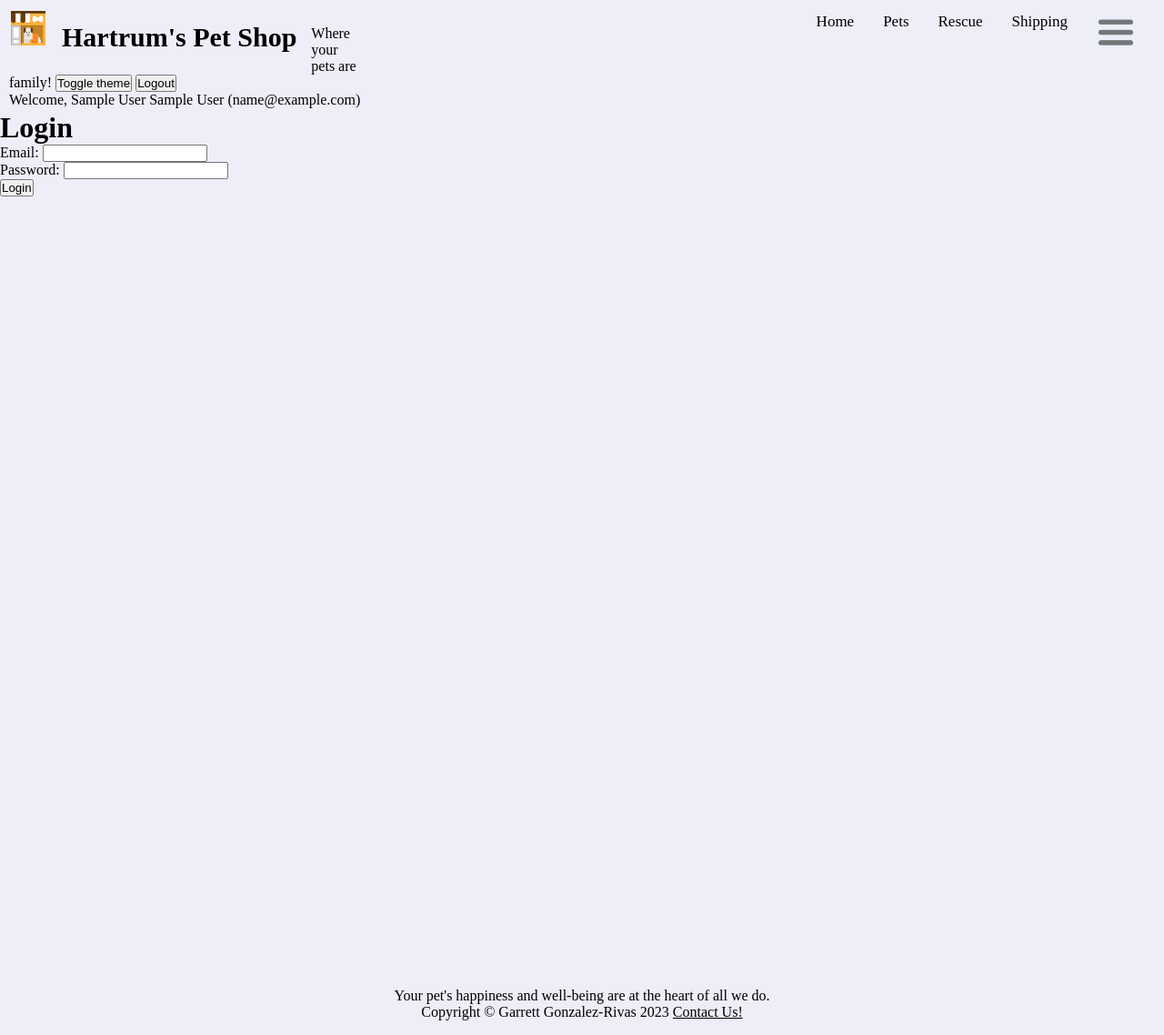
After one commit to GarrettGR/NJIT_IT202_FA23, a PHP site: page /login.php in a window 1280 px wide. The commit adds this page. Shown: the whole page at 91% size. Run offline with PHP 8.4, Linux system fonts and the light colour scheme; the visitor is signed in with stand-in values (Sample User, id 1); grey boxes are pictures that could not be loaded.

Commit message:
computing assignment 009

```diff
--- a/Chapter 6/Unit 9 assignment/header.php
+++ b/Chapter 6/Unit 9 assignment/header.php
@@ -1,5 +1,13 @@
+<?php
+    if (session_status() == PHP_SESSION_NONE) {
+        session_start();
+    }
+?>
+
 <!DOCTYPE html>
 <html>
+
+<head>
     <script>
         function toggleTheme() {
             let htmlDataset = document.documentElement.dataset;
@@ -10,19 +18,35 @@
             }
         }
     </script>
+</head>
 
-    <header class = "topnav">
+<header class="topnav">
 
     <div style="float:left; margin-left: 10px; margin-top: 10px;">
-            <img style="float:left;width:42px;height:42px;" src = "images\3048235.png" alt = "Hartrum's Pet Shop Logo"  >
+        <img style="float:left;width:42px;height:42px;" src="images\3048235.png" alt="Hartrum's Pet Shop Logo">
         <h1>Hartrum's Pet Shop</h1><br>
         <p style="display:inline; color: var(--text)">Where your pets are family!</p>
         <button onclick="toggleTheme()" style="display: inline">Toggle theme</button>
+
+        <?php if ($_SESSION['logged_in']) { ?>
+            <form action = "login.php" method = "POST" style="display: inline">
+                <input type = "hidden" name = "action" value = "logout" style="display: inline">
+                <input type = "submit" value = "Logout" style="display: inline"></form>
+        <?php } else { ?>
+            <form action = "login.php" method = "POST" style='display: inline'>
+                <input type = "hidden" name = "action" value = "login" style="display: inline">
+                <input type = "submit" value = "Login" style="display: inline"></form>
+        <?php } ?>
+
+        <?php if ($_SESSION['logged_in']) { ?>
+            <p style="display: block">Welcome, <?php echo $_SESSION['first_name'] . " " . $_SESSION['last_name'] . " (" . $_SESSION['email'] ?>) </p>
+        <?php } ?>
+
     </div>
 
     <ul>
         <li style="list-style-type: none;"> <a href="#contact">
-            <img style="float:right;width:42px;height:42px;" src = "images\588a64e7d06f6719692a2d11.png" alt = "hamburger logo icon"  >
+                <img style="float:right;width:42px;height:42px;" src="images\588a64e7d06f6719692a2d11.png" alt="hamburger logo icon">
             </a>
             <ul>
                 <li><a href="#services">Services</a></li>
@@ -34,7 +58,7 @@
     </ul>
 
     <?php if ($page == 'shipping') { ?>
-            <a href="shipping.php?active=shipping.php" class="active">Shipping</a>
+        <a href="shipping.?phpactive=shipping.php" class="active">Shipping</a>
     <?php } else { ?>
         <a href="shipping.php?active=shipping.php">Shipping</a>
     <?php } ?>
@@ -58,4 +82,5 @@
     <?php } ?>
 
 </header>
+
 </html>
--- /dev/null
+++ b/Chapter 6/Unit 9 assignment/login.php
@@ -0,0 +1,144 @@
+<?php
+
+if (session_status() == PHP_SESSION_NONE) {
+    session_start();
+}
+
+$action = filter_input(INPUT_POST, 'action');
+if ($action == 'logout') {
+    $_SESSION['logged_in'] = false;
+    include('index.php');
+    exit();
+}
+
+include_once('database.php');
+
+if (!function_exists('verify_login')) {
+    function verify_login($email, $password_login)
+    {
+        global $db;
+        $query = 'SELECT * FROM breadManagers WHERE emailAddress = :email';
+        $statement = $db->prepare($query);
+        $statement->bindValue(':email', $email);
+        $statement->execute();
+        $data = $statement->fetch();
+        $statement->closeCursor();
+
+        if (empty($data)) {
+            //display the login page
+            $error = [3, 'Email not found'];
+            unset($_POST['formSubmit']);
+            include('login.php');
+            exit();
+        } else if (password_verify($password_login, $data['password'])) {
+            //set session variable 'logged in' to true
+            $_SESSION['logged_in'] = true;
+            $_SESSION['first_name'] = $data['firstName'];
+            $_SESSION['last_name'] = $data['lastName'];
+            $_SESSION['email'] = $data['emailAddress'];
+            include('index.php');
+            exit();
+        } else {
+            //display the login page
+            $error = [4, 'Password incorrect'];
+            unset($_POST['formSubmit']);
+            include('login.php');
+            exit();
+        }
+    }
+}
+
+//verify the email and password passed in post array
+
+if (!isset($email)) {
+    $email = '';
+}
+if (!isset($password_login)) {
+    $password_login = '';
+}
+if (!isset($error)) {
+    $error = [0, ''];
+}
+
+if (isset($_POST['formSubmit'])) {
+    $email = filter_input(INPUT_POST, 'email');
+    $password_login = filter_input(INPUT_POST, 'password');
+    $error = [0, ''];
+
+    if (empty($email)) {
+        $error = [1, 'Email is required'];
+    } else if (empty($password_login)) {
+        $error = [2, 'Password is required'];
+    }
+
+    if ($error[0] == 0) {
+        verify_login($email, $password_login);
+    } else {
+        unset($_POST['formSubmit']);
+        include('login.php');
+        exit();
+    }
+
+
+    verify_login($email, $password_login);
+}
+?>
+
+<!DOCTYPE html>
+<html lang="en" data-theme="light">
+
+<head>
+    <title>Hartrum's Pet Shop - Home</title>
+
+    <meta charset="UTF-8">
+    <meta name="viewport" content="width=device-width, initial-scale=1.0">
+    <meta name="author" content="Garrett Gonzalez-Rivas">
+    <meta name="description" content="Pet shop website">
+    <meta name="keywords" content="Pet, Store, Pet Store">
+
+    <link rel='icon' href="images\wild-lines-2-behance-solos-cat-1-6380ceff5ce94-png__700-modified-removebg-preview.png" type="image/x-icon" media="(prefers-color-scheme:no-preference)">
+    <link rel='icon' href="images\wild-lines-2-behance-solos-cat-1-6380ceff5ce94-png__700-removebg-preview.png" type="image/x-icon" media="(prefers-color-scheme:dark)">
+    <link rel='icon' href="images\wild-lines-2-behance-solos-cat-1-6380ceff5ce94-png__700-modified-removebg-preview.png" type="image/x-icon" media="(prefers-color-scheme:light)">
+    <link rel='stylesheet' href='style.css'>
+</head>
+
+<body>
+    <span><?php $page = 'login';
+            include_once('header.php'); ?></span>
+
+    <main>
+        <h1>Login</h1>
+        <?php if ($error[0] != 0) { ?>
+            <p style="color:red"><?php echo $error[1] ?></p>
+        <?php } ?>
+        <form action="login.php" method="POST">
+            <label for = "email">Email:</label>
+                <input type = "email" name = "email" id = "email" required><br>
+                <label for = "password">Password:</label>
+                <input type = "password" name = "password" id = "password" required><br>
+                <input type = "submit" name = "formSubmit" value = "Login">
+
+                <!-- <?php if ($_SERVER['REQUEST_METHOD'] == 'POST' && (empty($email) || $error[0]==1)) { ?>
+                    <label for="email" style="color:red">Email:</label>
+                <?php } else { ?>
+                    <label for="email">Email:</label>
+                <?php } ?>
+                <input type="email" name="email" id="email" value="<?php echo htmlspecialchars($email) ?>" required><br>
+
+                <?php if ($_SERVER['REQUEST_METHOD'] == 'POST' && (empty($password_login) || $error[0]==2)) { ?>
+                    <label for="password" style="color:red">Password:</label>
+                <?php } else { ?>
+                    <label for="password">Password:</label>
+                <?php } ?>
+                <input type="password" name="password" id="password" value="<?php echo htmlspecialchars($password_login) ?>" required><br>
+
+                <input type="submit" name="formSubmit" value="Login"> -->
+
+        </form>
+    </main>
+
+    <span><?php $page = 'login';
+            include_once('footer.php'); ?></span>
+</body>
+
+</html>
```
Also changed, not shown: Chapter 6/Unit 9 assignment/add_pet.php (+10 -0 lines), Chapter 6/Unit 9 assignment/delete.php (added, +22 -0 lines), Chapter 6/Unit 9 assignment/index.php (+7 -0 lines), Chapter 6/Unit 9 assignment/login_error.php (added, +36 -0 lines), Chapter 6/Unit 9 assignment/password_hasher.php (added, +26 -0 lines), Chapter 6/Unit 9 assignment/pets.php (+10 -0 lines), Chapter 6/Unit 9 assignment/shipping.php (+9 -0 lines). Lines whose indentation alone changed are shown as unchanged.
